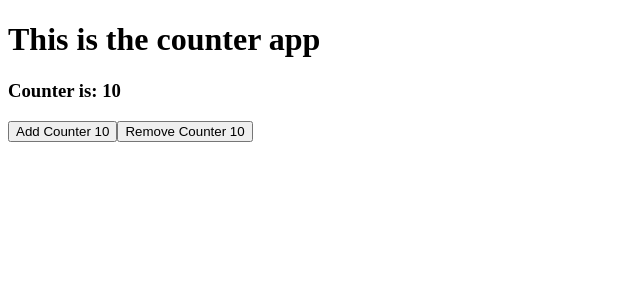
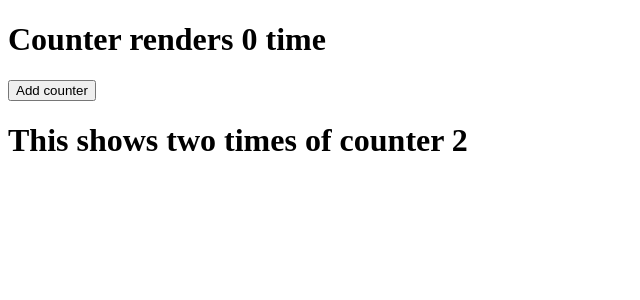
Before and after one commit to ayushisahoo22/react_js, a React (Vite) app in the folder 02counter/: page / in a window 1280 px wide. Shown: the top 300 px of the page, without its empty margins (0-640 px from the left). Built offline with nearby package versions, Linux system fonts and the light colour scheme.

Commit message:
UseEffect Hook in react

```diff
--- /dev/null
+++ b/02counter/src/Hooks/useEffect.jsx
@@ -0,0 +1,30 @@
+import { useEffect,useState } from "react";
+import { createRoot } from "react-dom/client";
+
+function Timer(){
+    const [count,setCount]=useState(0);
+    const [calc,setCalc]=useState(1);
+
+    //as dependencies are not passed it will render infinite times
+    // useEffect(()=>{
+    //     setTimeout(()=>{setCount(c=>c+1)},1000);
+    // });
+
+    //as the dependency array is empty..it'll run only once
+    // useEffect(()=>{
+    //     setTimeout(()=>{setCount(c=>c+1)},1000);
+    // },[]);
+
+    //it will render first time and further when the count value changes
+    useEffect(()=>{
+        setCalc(c=>c*2);
+    },[count]);
+
+    return <>
+        <h1>Counter renders {count} time</h1>
+        <button onClick={()=>setCount(c=>c+1)}>Add counter</button>
+        <h1>This shows two times of counter {calc}</h1>
+    </>
+}
+
+export default Timer;
--- a/02counter/src/main.jsx
+++ b/02counter/src/main.jsx
@@ -4,6 +4,7 @@ import App from './App.jsx'
 import Car from './PropsObject.jsx'
 import FavoriteColor from './Hooks/Hook_color.jsx'
 import CounterApp from './Hooks/Hook_counter.jsx'
+import Timer from './Hooks/useEffect.jsx'
 
 //    Object
 // const carInfo={
@@ -36,6 +37,7 @@ createRoot(document.getElementById('root')).render(
 
   // <FavoriteColor/>
 
-  <CounterApp/>
+  // <CounterApp/>
 
+  <Timer/>
 )
```
